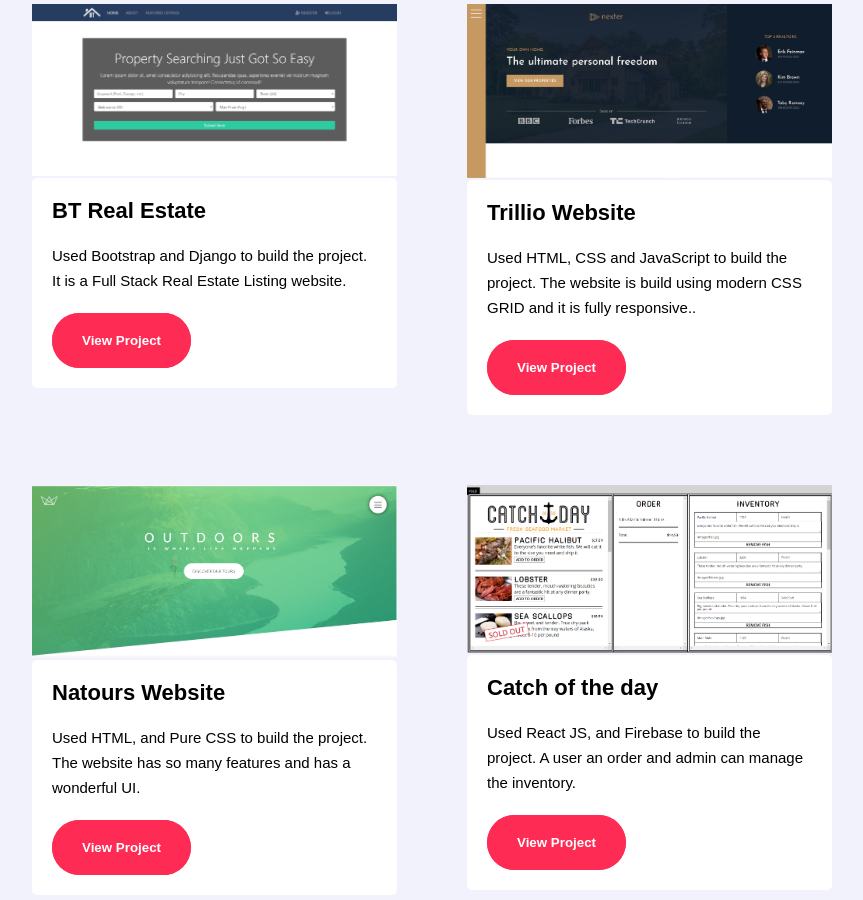
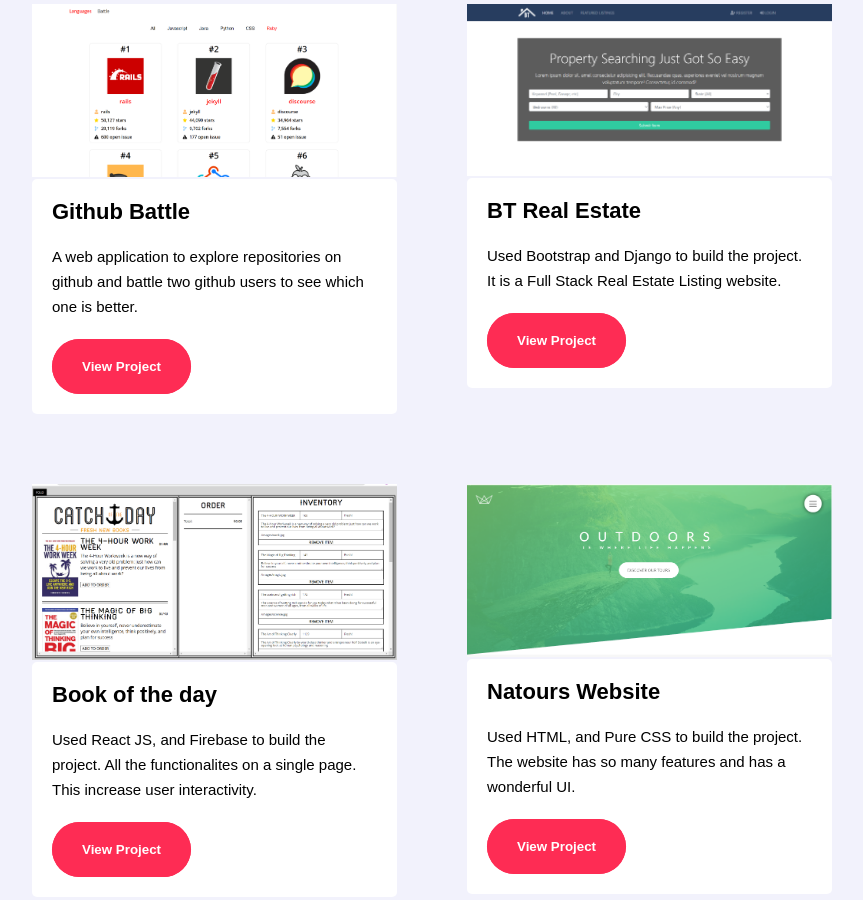
Before and after one commit to HimanshuDotcom/portfolio, a website: page index.html in a window 1280 px wide. Shown: the part 2398-3298 px from the top of the page, without its empty margins (338-1201 px from the left). Drawn offline with Linux system fonts and the light colour scheme.

Commit message:
project modified

```diff
--- a/index.html
+++ b/index.html
@@ -163,22 +163,30 @@
             <h1 class="heading-primary--design mb-lg">My Projects</h1>
             <div class="project-container">
                 <div class="project-card">
+                    <img src="img/battle.png" class="project-card__img">
+                    <div class="project-card__content">
+                        <h3 class="heading-tertiary">Github Battle</h3>
+                        <p class="project-card__text">A web application to explore repositories on github and battle two github users to see which one is better.
+                        </p>
+                        <button class="btn"><a href="https://github-battle-e2fcf.netlify.app/" target = "_blank">View Project</a></button>
+                    </div>
+                </div>
+                <div class="project-card">
                     <img src="img/dj1.png" class="project-card__img">
                     <div class="project-card__content">
                         <h3 class="heading-tertiary">BT Real Estate</h3>
                         <p class="project-card__text">Used Bootstrap and Django to build the project. It is a Full Stack Real Estate Listing website.
                         </p>
-                        <button class="btn"><a href="https://himanshudotcom.github.io/nexter/"  target = "_blank">View Project</a></button>
+                        <button class="btn"><a href="https://github.com/HimanshuDotcom/BT-Real-Estate"  target = "_blank">View Project</a></button>
                     </div>
                 </div>
                 <div class="project-card">
-                    <img src="img/nex.png" class="project-card__img">
+                    <img src="img/catch-of-dayy.png" class="project-card__img">
                     <div class="project-card__content">
-                        <h3 class="heading-tertiary">Trillio Website</h3>
-                        <p class="project-card__text">Used HTML, CSS and JavaScript to build the project. The website is build
-                            using modern CSS GRID and it is fully responsive..
+                        <h3 class="heading-tertiary">Book of the day</h3>
+                        <p class="project-card__text">Used React JS, and Firebase to build the project. All the functionalites on a single page. This increase user interactivity.
                         </p>
-                        <button class="btn"><a href="https://himanshudotcom.github.io/nexter/" target = "_blank">View Project</a></button>
+                        <button class="btn"><a href="https://book-of-the-day-ae12.netlify.app/" target = "_blank">View Project</a></button>
                     </div>
                 </div>
                 <div class="project-card">
@@ -188,15 +196,6 @@
                         <p class="project-card__text">Used HTML, and Pure CSS to build the project.  The website has so many features and has a wonderful UI.
                         </p>
                         <button class="btn"><a href="https://himanshudotcom.github.io/Natours/" target = "_blank">View Project</a></button>
-                    </div>
-                </div>
-                <div class="project-card">
-                    <img src="img/catch-of-day.png" class="project-card__img">
-                    <div class="project-card__content">
-                        <h3 class="heading-tertiary">Catch of the day</h3>
-                        <p class="project-card__text">Used React JS, and Firebase to build the project. A user an order and admin can manage the inventory.
-                        </p>
-                        <button class="btn"><a href="https://60f708d7201be1416f474693--admiring-davinci-ef6734.netlify.app/" target = "_blank">View Project</a></button>
                     </div>
                 </div>
 
```
Also changed, not shown: img/battle.png (added), img/catch-of-dayy.png (added).
